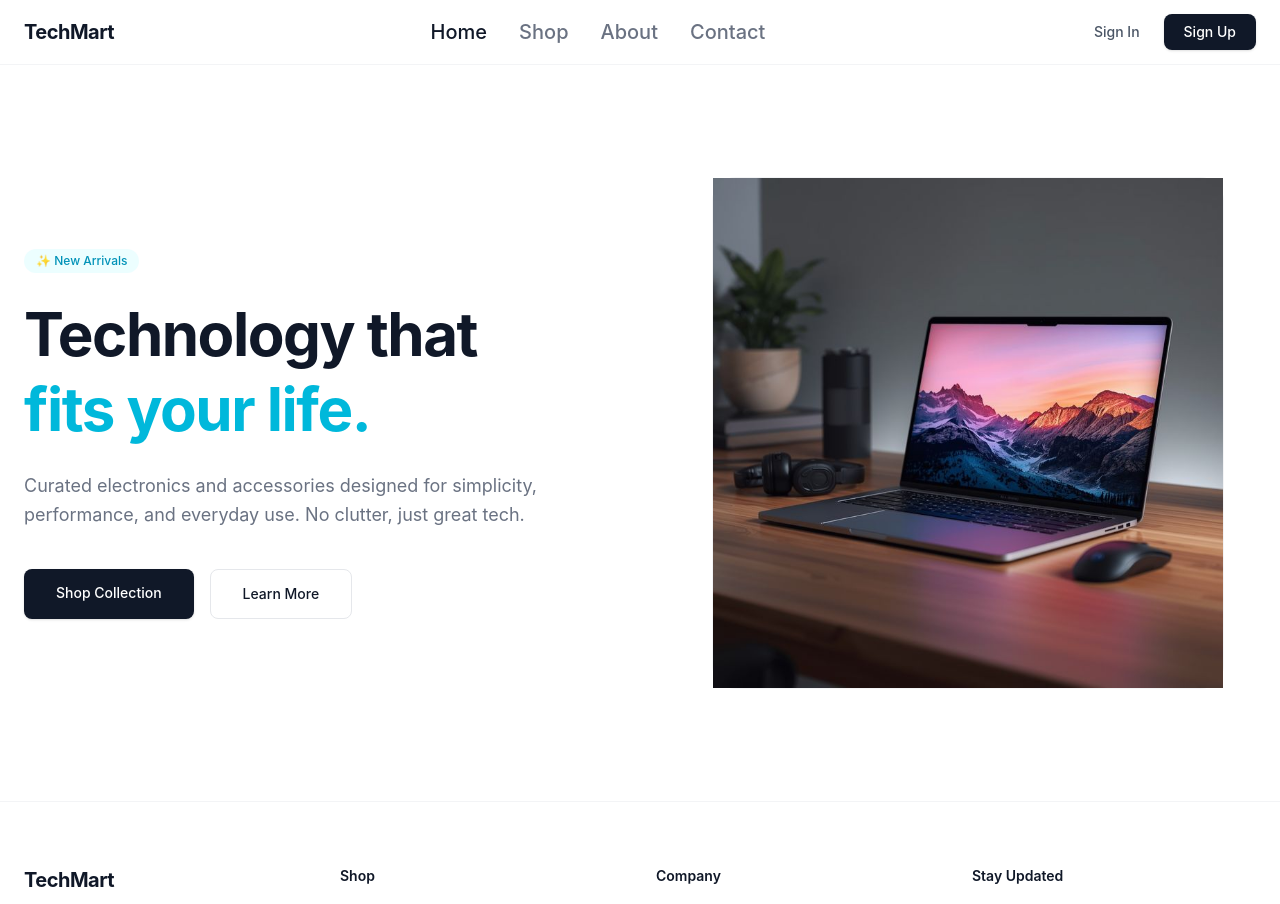
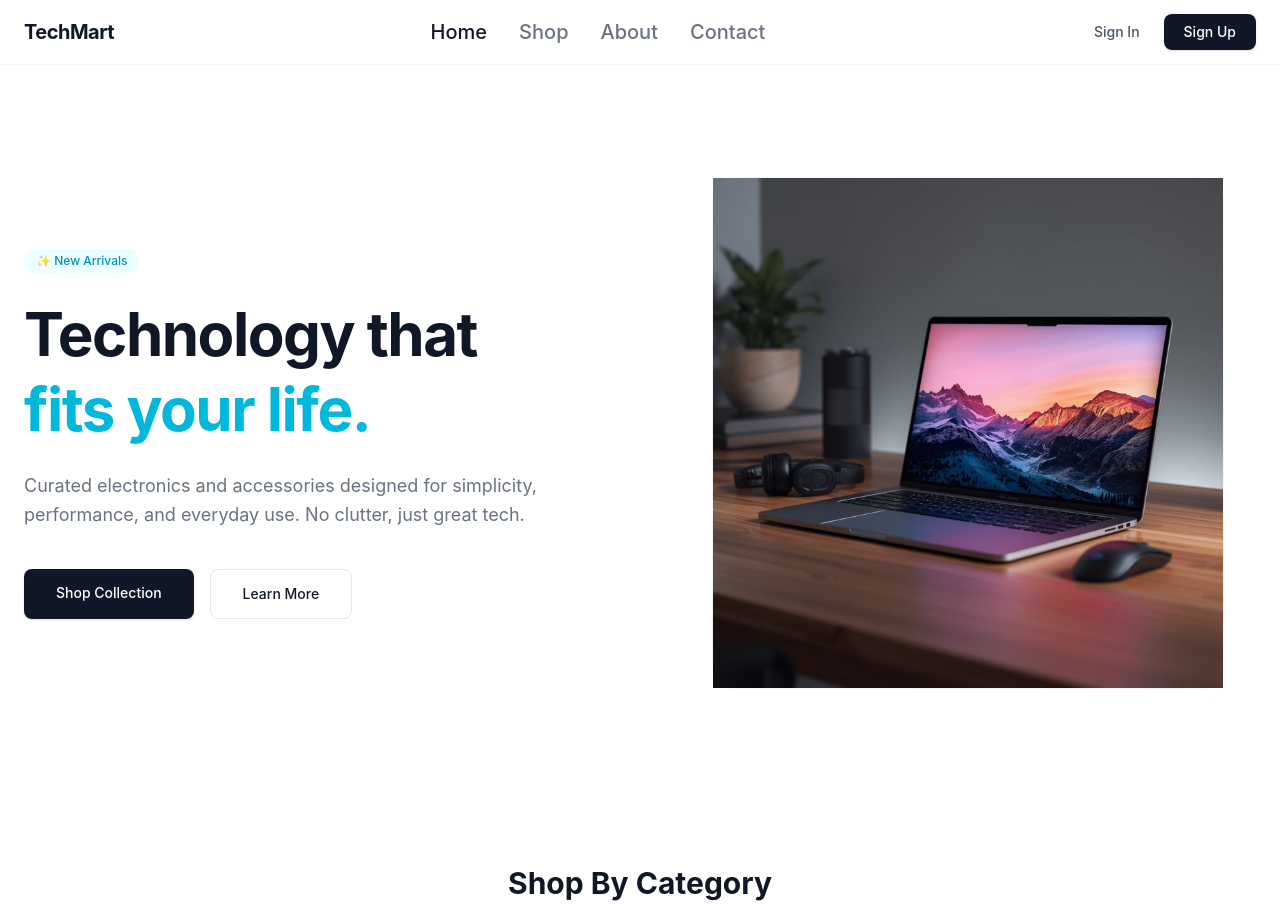
Before and after one commit to ashmitakhadka/E-commerce, a React app in the folder frontend/: page / in a window 1280 px wide. Shown: the top 904 px of the page. Built offline with nearby package versions, Linux system fonts and the light colour scheme; the HTML template or start-up script is replaced by a standard one.

Commit message:
add category component

```diff
--- a/frontend/src/pages/Home.jsx
+++ b/frontend/src/pages/Home.jsx
@@ -1,3 +1,4 @@
+import { Category } from "../components/category";
 import { Footer } from "../components/footer";
 import { Hero } from "../components/hero";
 import { Navbar } from "../components/navbar";
@@ -7,6 +8,7 @@ export const HomePage = () => {
     <>
       <Navbar />
       <Hero />
+      <Category />
       <Footer />
     </>
   );
```
